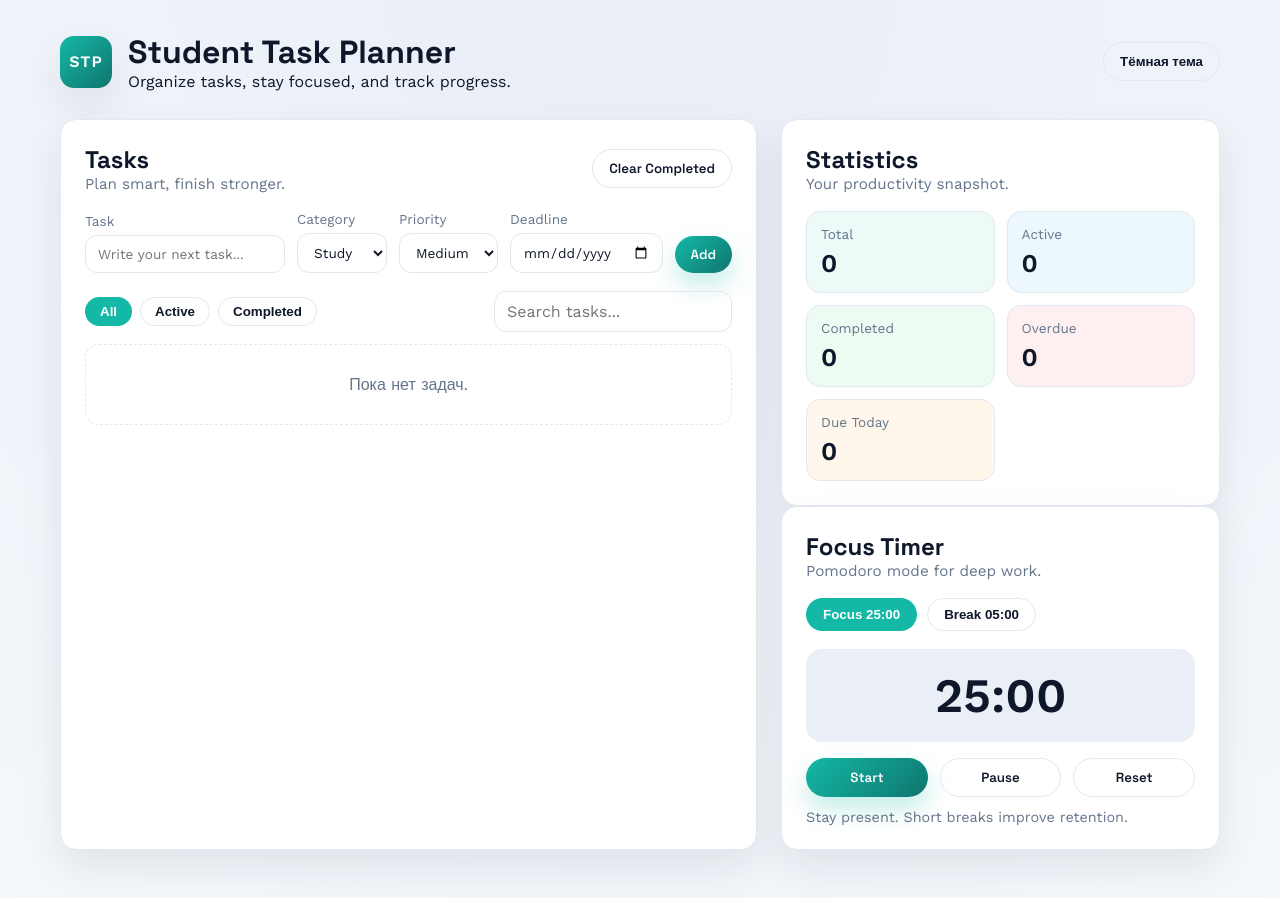
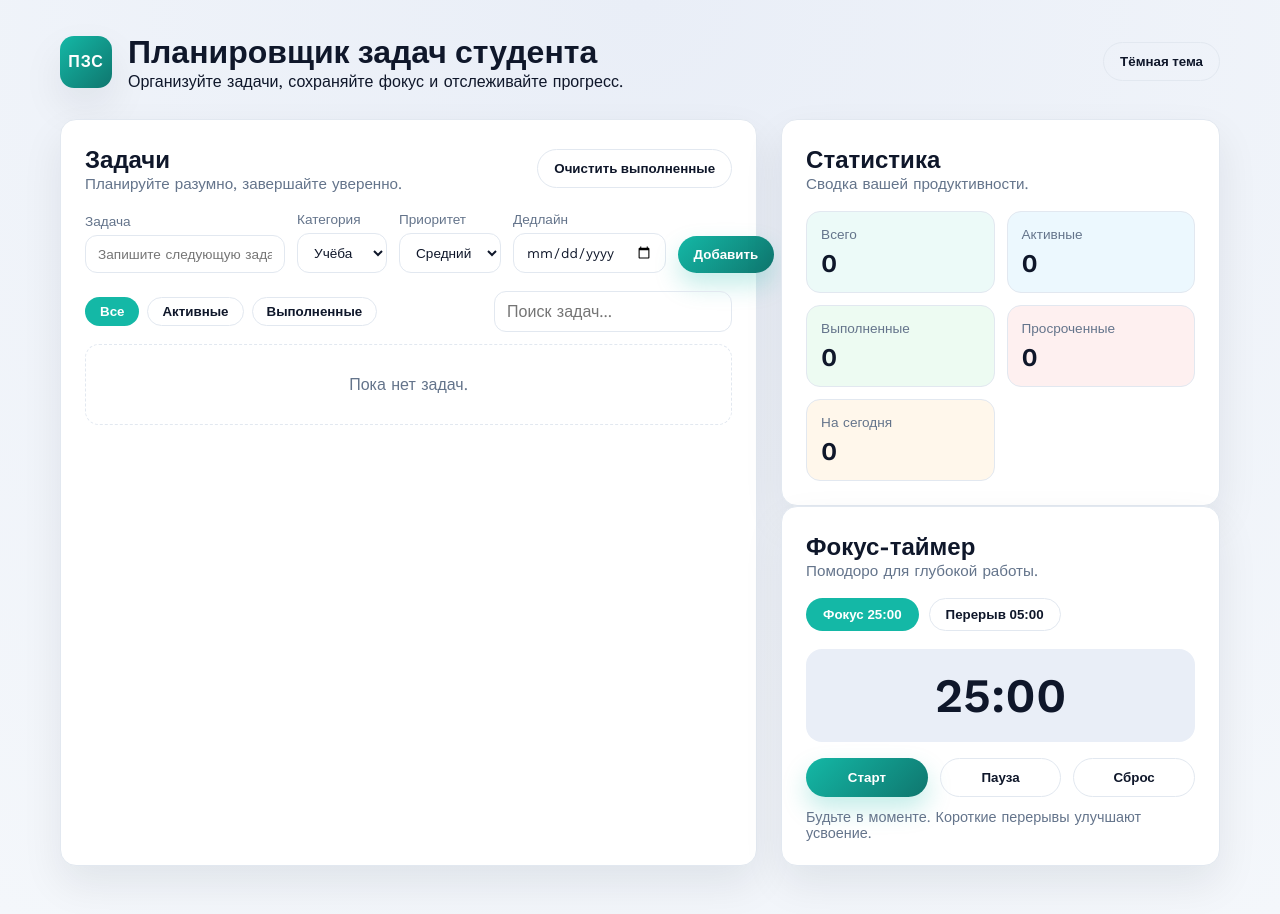
Before and after one commit to Eraly07/Student-Task-Planner.github.io, a plain HTML site: page index.html in a window 1280 px wide. Drawn offline with nearby package versions, Linux system fonts and the light colour scheme.

Commit message:
Update index.html

```diff
--- a/index.html
+++ b/index.html
@@ -3,69 +3,69 @@
 <head>
   <meta charset="UTF-8" />
   <meta name="viewport" content="width=device-width, initial-scale=1.0" />
-  <title>Student Task Planner</title>
+  <title>Планировщик задач студента</title>
   <link rel="stylesheet" href="styles.css" />
 </head>
 <body data-theme="light">
   <div class="app">
     <header class="app-header">
       <div class="brand">
-        <div class="logo">STP</div>
+        <div class="logo">ПЗС</div>
         <div>
-          <h1>Student Task Planner</h1>
-          <p>Organize tasks, stay focused, and track progress.</p>
+          <h1>Планировщик задач студента</h1>
+          <p>Организуйте задачи, сохраняйте фокус и отслеживайте прогресс.</p>
         </div>
       </div>
-      <button id="themeToggle" class="btn ghost" type="button">Dark Mode</button>
+      <button id="themeToggle" class="btn ghost" type="button">Тёмная тема</button>
     </header>
 
     <main class="layout">
       <section class="panel tasks-panel">
         <div class="panel-header">
           <div>
-            <h2>Tasks</h2>
-            <p class="muted">Plan smart, finish stronger.</p>
+          <h2>Задачи</h2>
+          <p class="muted">Планируйте разумно, завершайте уверенно.</p>
         </div>
-          <button id="clearCompleted" class="btn ghost" type="button">Clear Completed</button>
+        <button id="clearCompleted" class="btn ghost" type="button">Очистить выполненные</button>
       </div>
 
         <form id="taskForm" class="task-form">
           <div class="field">
-            <label for="taskText">Task</label>
-            <input id="taskText" type="text" placeholder="Write your next task..." required />
+            <label for="taskText">Задача</label>
+            <input id="taskText" type="text" placeholder="Запишите следующую задачу..." required />
           </div>
           <div class="field">
-            <label for="taskCategory">Category</label>
+            <label for="taskCategory">Категория</label>
             <select id="taskCategory">
-              <option value="Study">Study</option>
-              <option value="Home">Home</option>
-              <option value="Sport">Sport</option>
-              <option value="Other">Other</option>
+              <option value="Учёба">Учёба</option>
+              <option value="Дом">Дом</option>
+              <option value="Спорт">Спорт</option>
+              <option value="Другое">Другое</option>
             </select>
           </div>
           <div class="field">
-            <label for="taskPriority">Priority</label>
+            <label for="taskPriority">Приоритет</label>
             <select id="taskPriority">
-              <option value="low">Low</option>
-              <option value="medium" selected>Medium</option>
-              <option value="high">High</option>
+              <option value="low">Низкий</option>
+              <option value="medium" selected>Средний</option>
+              <option value="high">Высокий</option>
             </select>
           </div>
           <div class="field">
-            <label for="taskDeadline">Deadline</label>
+            <label for="taskDeadline">Дедлайн</label>
             <input id="taskDeadline" type="date" />
           </div>
-          <button class="btn primary" type="submit">Add</button>
+          <button class="btn primary" type="submit">Добавить</button>
         </form>
 
         <div class="task-controls">
-          <div class="filters" role="tablist" aria-label="Task filters">
-            <button class="filter-btn active" data-filter="all" type="button">All</button>
-            <button class="filter-btn" data-filter="active" type="button">Active</button>
-            <button class="filter-btn" data-filter="completed" type="button">Completed</button>
+          <div class="filters" role="tablist" aria-label="Фильтры задач">
+            <button class="filter-btn active" data-filter="all" type="button">Все</button>
+            <button class="filter-btn" data-filter="active" type="button">Активные</button>
+            <button class="filter-btn" data-filter="completed" type="button">Выполненные</button>
           </div>
           <div class="search">
-            <input id="searchInput" type="search" placeholder="Search tasks..." />
+            <input id="searchInput" type="search" placeholder="Поиск задач..." />
           </div>
         </div>
 
@@ -76,29 +76,29 @@
         <section class="panel stats-panel">
           <div class="panel-header">
             <div>
-              <h2>Statistics</h2>
-              <p class="muted">Your productivity snapshot.</p>
+          <h2>Статистика</h2>
+          <p class="muted">Сводка вашей продуктивности.</p>
         </div>
       </div>
       <div class="stats-grid">
         <div class="stat-card">
-              <span class="stat-label">Total</span>
+          <span class="stat-label">Всего</span>
           <span id="statTotal" class="stat-value">0</span>
         </div>
         <div class="stat-card">
-              <span class="stat-label">Active</span>
+          <span class="stat-label">Активные</span>
           <span id="statActive" class="stat-value">0</span>
         </div>
         <div class="stat-card">
-              <span class="stat-label">Completed</span>
+          <span class="stat-label">Выполненные</span>
           <span id="statCompleted" class="stat-value">0</span>
         </div>
         <div class="stat-card">
-              <span class="stat-label">Overdue</span>
+          <span class="stat-label">Просроченные</span>
           <span id="statOverdue" class="stat-value">0</span>
         </div>
         <div class="stat-card">
-              <span class="stat-label">Due Today</span>
+          <span class="stat-label">На сегодня</span>
           <span id="statToday" class="stat-value">0</span>
         </div>
       </div>
@@ -107,21 +107,21 @@
         <section class="panel timer-panel">
           <div class="panel-header">
             <div>
-              <h2>Focus Timer</h2>
-              <p class="muted">Pomodoro mode for deep work.</p>
+            <h2>Фокус-таймер</h2>
+            <p class="muted">Помодоро для глубокой работы.</p>
           </div>
         </div>
         <div class="timer-modes">
-            <button class="mode-btn active" data-mode="focus" type="button">Focus 25:00</button>
-            <button class="mode-btn" data-mode="break" type="button">Break 05:00</button>
+          <button class="mode-btn active" data-mode="focus" type="button">Фокус 25:00</button>
+          <button class="mode-btn" data-mode="break" type="button">Перерыв 05:00</button>
         </div>
         <div id="timerDisplay" class="timer-display">25:00</div>
         <div class="timer-controls">
-            <button id="timerStart" class="btn primary" type="button">Start</button>
-            <button id="timerPause" class="btn ghost" type="button">Pause</button>
-            <button id="timerReset" class="btn ghost" type="button">Reset</button>
+          <button id="timerStart" class="btn primary" type="button">Старт</button>
+          <button id="timerPause" class="btn ghost" type="button">Пауза</button>
+          <button id="timerReset" class="btn ghost" type="button">Сброс</button>
         </div>
-          <p class="timer-hint">Stay present. Short breaks improve retention.</p>
+        <p class="timer-hint">Будьте в моменте. Короткие перерывы улучшают усвоение.</p>
       </section>
     </aside>
   </main>
@@ -130,38 +130,38 @@
   <div id="editModal" class="modal hidden" role="dialog" aria-modal="true" aria-labelledby="editTitle">
     <div class="modal-content">
       <div class="modal-header">
-        <h3 id="editTitle">Edit Task</h3>
-        <button id="editClose" class="icon-btn" type="button">Close</button>
+        <h3 id="editTitle">Редактировать задачу</h3>
+        <button id="editClose" class="icon-btn" type="button">Закрыть</button>
       </div>
       <form id="editForm" class="modal-form">
         <div class="field">
-          <label for="editText">Task</label>
+          <label for="editText">Задача</label>
           <input id="editText" type="text" required />
         </div>
         <div class="field">
-          <label for="editCategory">Category</label>
+          <label for="editCategory">Категория</label>
           <select id="editCategory">
-            <option value="Study">Study</option>
-            <option value="Home">Home</option>
-            <option value="Sport">Sport</option>
-            <option value="Other">Other</option>
+            <option value="Учёба">Учёба</option>
+            <option value="Дом">Дом</option>
+            <option value="Спорт">Спорт</option>
+            <option value="Другое">Другое</option>
           </select>
         </div>
         <div class="field">
-          <label for="editPriority">Priority</label>
+          <label for="editPriority">Приоритет</label>
           <select id="editPriority">
-            <option value="low">Low</option>
-            <option value="medium">Medium</option>
-            <option value="high">High</option>
+            <option value="low">Низкий</option>
+            <option value="medium">Средний</option>
+            <option value="high">Высокий</option>
           </select>
         </div>
         <div class="field">
-          <label for="editDeadline">Deadline</label>
+          <label for="editDeadline">Дедлайн</label>
           <input id="editDeadline" type="date" />
         </div>
         <div class="modal-actions">
-          <button class="btn primary" type="submit">Save</button>
-          <button id="editCancel" class="btn ghost" type="button">Cancel</button>
+          <button class="btn primary" type="submit">Сохранить</button>
+          <button id="editCancel" class="btn ghost" type="button">Отмена</button>
         </div>
       </form>
     </div>
```
Lines whose indentation alone changed are shown as unchanged.
